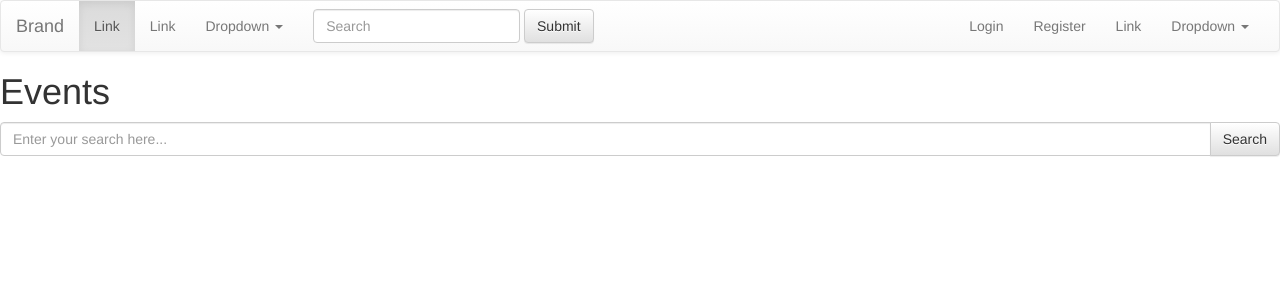
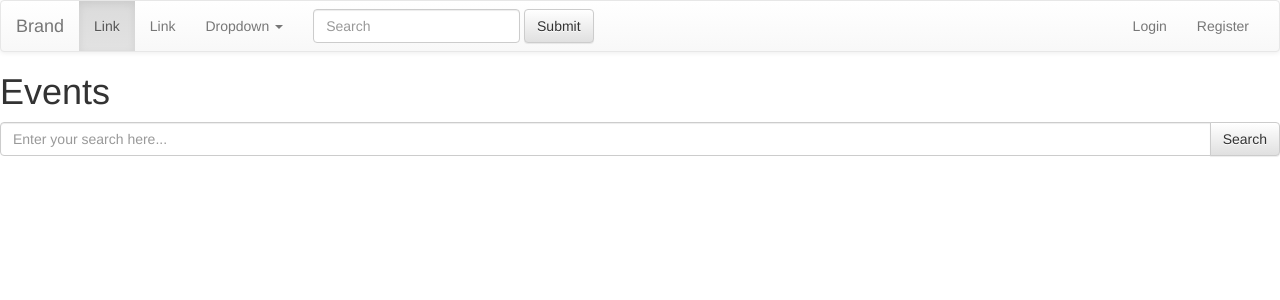
Before and after one commit to aslaugsol/Verkl2, a Django app: page /events in a window 1280 px wide. Shown: the top 300 px of the page. Run offline with Django 4.2, Linux system fonts and the light colour scheme; data that the repository does not hold is empty.

Commit message:
Update base.html

```diff
--- a/django_projects/Event_driven/templates/base.html
+++ b/django_projects/Event_driven/templates/base.html
@@ -57,17 +57,7 @@
           <li><a href="{% url 'register' %}">Register</a></li>
 
         {% endif %}
-        <li><a href="#">Link</a></li>
-        <li class="dropdown">
-          <a href="#" class="dropdown-toggle" data-toggle="dropdown" role="button" aria-haspopup="true" aria-expanded="false">Dropdown <span class="caret"></span></a>
-          <ul class="dropdown-menu">
-            <li><a href="#">Action</a></li>
-            <li><a href="#">Another action</a></li>
-            <li><a href="#">Something else here</a></li>
-            <li role="separator" class="divider"></li>
-            <li><a href="#">Separated link</a></li>
-          </ul>
-        </li>
+
       </ul>
     </div><!-- /.navbar-collapse -->
   </div><!-- /.container-fluid -->
```
